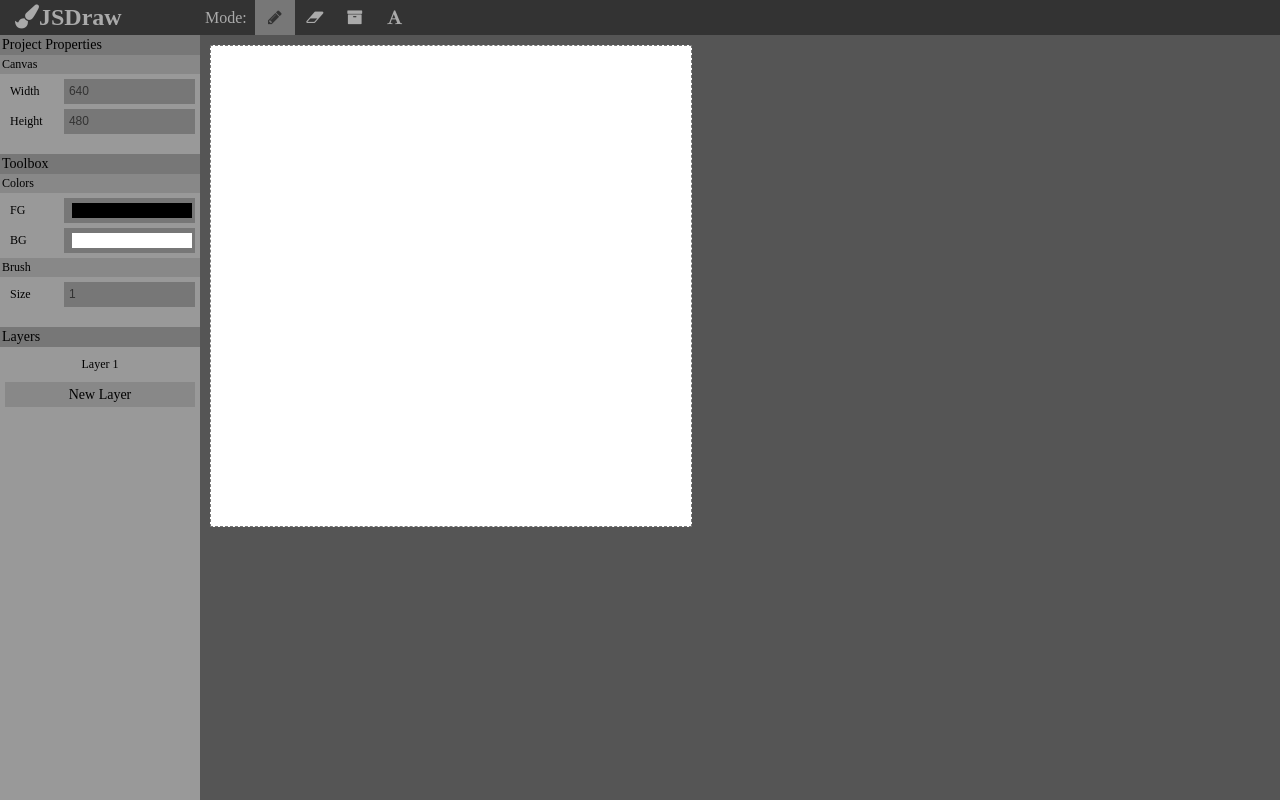
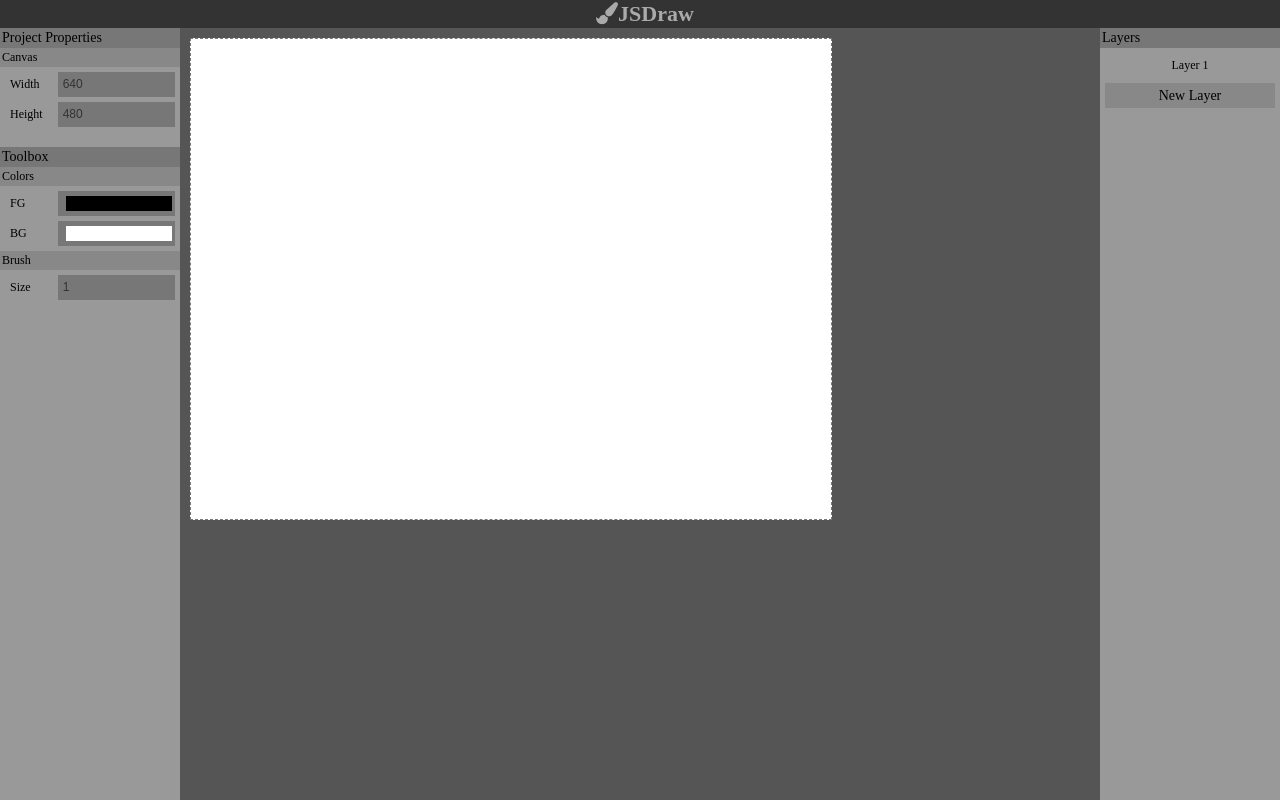
Before and after one commit to alex-milanov/jsdraw, a website: page src/jade/index.jade in a window 1280 px wide. Drawn offline with nearby package versions, Linux system fonts and the light colour scheme; files that its build step writes are made by us from their sources.

Commit message:
small fixes, right panel, fix drawing issue, initial layers - fixes #7

```diff
--- a/src/jade/index.jade
+++ b/src/jade/index.jade
@@ -14,25 +14,25 @@ html
 				//- 	data-toggle-ref=".left-panel",
 				//- 	data-toggle-class="opened"
 				//- )
-				.left-bar
-					| Mode: &nbsp;
-					a.obj-mode-option.selected(
-						data-option-param="mode",
-						data-option-value="pencil"
-					): i.fa.fa-pencil
-					a.obj-mode-option(
-						data-option-param="mode",
-						data-option-value="eraser"
-					): i.fa.fa-eraser
-					a.obj-mode-option(
-						data-option-param="mode",
-						data-option-value="fill"
-					): i.fa.fa-archive
-					a.obj-mode-option(
-						data-option-param="mode",
-						data-option-value="text"
-					): i.fa.fa-font
-			.left-panel.opened
+				//- .left-bar
+				//- 	| Mode: &nbsp;
+				//- 	a.obj-mode-option.selected(
+				//- 		data-option-param="mode",
+				//- 		data-option-value="pencil"
+				//- 	): i.fa.fa-pencil
+				//- 	a.obj-mode-option(
+				//- 		data-option-param="mode",
+				//- 		data-option-value="eraser"
+				//- 	): i.fa.fa-eraser
+				//- 	a.obj-mode-option(
+				//- 		data-option-param="mode",
+				//- 		data-option-value="fill"
+				//- 	): i.fa.fa-archive
+				//- 	a.obj-mode-option(
+				//- 		data-option-param="mode",
+				//- 		data-option-value="text"
+				//- 	): i.fa.fa-font
+			.left.panel.opened
 				.pane
 					.pane-title Project Properties
 					.pane-body
@@ -62,7 +62,9 @@ html
 								li
 									label Size
 									input(type="number", value=1)#brush-size
-
+			.viewport
+				.view
+			.right.panel.opened
 				.pane
 					.pane-title Layers
 					.pane-body
@@ -78,8 +80,6 @@ html
 							a.btn.new-mesh-trigger(
 								data-trigger-method="newMesh"
 							) New Layer
-			.viewport
-				canvas.canvas
 
 		//- lib
 		script(src="/lib/jquery/dist/jquery.js")
@@ -88,6 +88,6 @@ html
 		script(src="/js/gui/element.js")
 		script(src="/js/gui/panel.js")
 		script(src="/js/gui/toolbar.js")
-		script(src="/js/jsd/canvas.js")
+		script(src="/js/jsd/view.js")
 		//- app
 		script(src="js/main.js")
--- a/src/js/gui/element.js
+++ b/src/js/gui/element.js
@@ -5,16 +5,16 @@ if(typeof gui === "undefined"){ var gui = {}; }
 
 gui.Element = function(dom, context){
 
-	this._dom = dom;
-	this._context = (typeof context === 'undefined') ? this : context ;
+	this.dom = $(dom);
+	this.context = (typeof context === 'undefined') ? this : context ;
 
 };
 
 gui.Element.prototype.init = function(){
 
-	var context = this._context;
+	var context = this.context;
 
-	$(this._dom).on("click","a[class*='-toggle']",function(){
+	$(this.dom).on("click","a[class*='-toggle']",function(){
 		$(this).toggleClass("toggled");
 		var $toggleRef = $($(this).data("toggle-ref"));
 		var _toggleClass = $(this).data("toggle-class");
@@ -25,7 +25,7 @@ gui.Element.prototype.init = function(){
 		}
 	});
 
-	$(this._dom).on("click","a[class*='-trigger']",function(){
+	$(this.dom).on("click","a[class*='-trigger']",function(){
 		var _triggerMethod = $(this).data("trigger-method");
 		if(typeof context[_triggerMethod] !== "undefined"){
 			if($(this).data("trigger-id")){
@@ -36,7 +36,7 @@ gui.Element.prototype.init = function(){
 	});
 
 
-	$(this._dom).on("click","a[class*='-option']",function(_ev){
+	$(this.dom).on("click","a[class*='-option']",function(_ev){
 		$("a[class*='-option']").removeClass("selected");
 		$(this).addClass("selected");
 
--- a/src/js/jsd/canvas.js
+++ /dev/null
@@ -1,102 +0,0 @@
-
-if(typeof jsd === "undefined"){ jsd = {}; }
-
-
-jsd.Canvas = function(dom, context){
-	gui.Element.call(this, dom, context);
-
-	this.context = context;
-
-	this.canvas = $(dom)[0];
-	this.ctx = this.canvas.getContext("2d");
-
-	this.paths = [];
-	this.currentPath = [];
-
-};
-
-jsd.Canvas.prototype = Object.create( gui.Element );
-jsd.Canvas.prototype.constructor = jsd.Canvas;
-
-jsd.Canvas.prototype.init = function(){
-	gui.Element.prototype.init.call(this);
-
-	$(this.canvas).width(this.context.dimentions.width || 640);
-	$(this.canvas).width(this.context.dimentions.height || 480);
-
-	var painting = false;
-	var self = this;
-	$(this._dom).mousedown(function(e){
-		self.currentPath = [];
-		var mouseX = e.pageX - this.offsetLeft;
-		var mouseY = e.pageY - this.offsetTop;
-
-		painting = true;
-		self.currentPath.push([e.offsetX, e.offsetY]);
-	});
-
-	$(this._dom).mousemove(function(e){
-		if(painting){
-			self.currentPath.push([e.offsetX, e.offsetY]);
-		}
-	});
-
-	$(this._dom).mouseup(function(e){
-		painting = false;
-		self.paths.push({
-			points: self.currentPath,
-			color: self.context.colors.fg || "#000000",
-			brush: _.clone(self.context.brush)
-		});
-		self.currentPath = [];
-	});
-
-	$(this._dom).mouseleave(function(e){
-		painting = false;
-	});
-
-
-	this.refresh();
-
-}
-
-jsd.Canvas.prototype.refresh = function(){
-
-	var self = this;
-
-	$(this.canvas).width(this.context.dimentions.width || 640);
-	$(this.canvas).width(this.context.dimentions.height || 480);
-
-	this.canvas.width = $(this.canvas).width();
-	this.canvas.height = $(this.canvas).height();
-
-	this.ctx.clearRect(0, 0, this.ctx.canvas.width, this.ctx.canvas.height); // Clears the canvas
-
-	this.ctx.lineJoin = "round";
-
-	function drawPath(path){
-		console.log(path);
-		self.ctx.strokeStyle = path.color;
-		self.ctx.lineWidth = path.brush.size;
-		self.ctx.beginPath();
-		path.points.forEach(function(point, index){
-			if(index == 0)
-				return;
-			self.ctx.moveTo(path.points[index-1][0],path.points[index-1][1]);
-			self.ctx.lineTo(point[0], point[1]);
-			self.ctx.closePath();
-			self.ctx.stroke();
-		})
-	}
-
-	this.paths.forEach(drawPath)
-
-	if(this.currentPath.length>0)
-		drawPath({points:this.currentPath,color: this.context.colors.fg, brush: _.clone(this.context.brush)});
-
-	setTimeout( function(){
-		self.refresh();
-	},100);
-
-
-}
--- /dev/null
+++ b/src/js/jsd/view.js
@@ -0,0 +1,128 @@
+
+if(typeof jsd === "undefined"){ jsd = {}; }
+
+
+jsd.View = function(dom, context){
+	gui.Element.call(this, dom, context);
+
+	this.context = context;
+
+	this.layers = [];
+	this.focusedLayer = null;
+
+	this.newLayer();
+
+};
+
+jsd.View.prototype = Object.create( gui.Element );
+jsd.View.prototype.constructor = jsd.View;
+
+jsd.View.prototype.newLayer = function(duplocate){
+	var canvas = document.createElement('canvas');
+	canvas.zIndex = 100 + this.layers.length;
+	var layer = {
+		name:  "Layer "+this.layers.length,
+		canvas: canvas,
+		paths: []
+	}
+	this.layers.push(layer);
+	this.focusedLayer = this.layers.length-1;
+	$(this.dom)[0].appendChild(canvas);
+}
+
+jsd.View.prototype.init = function(){
+	gui.Element.prototype.init.call(this);
+
+	$(this.view).width(this.context.dimentions.width || 640);
+	$(this.view).width(this.context.dimentions.height || 480);
+
+	var painting = false;
+	var scope = this;
+
+	var currentPath = [];
+	var ctx = null
+
+	$(this.dom).mousedown(function(e){
+		currentPath = [];
+		painting = true;
+
+		var layer = scope.layers[0];
+
+		ctx = layer.canvas.getContext("2d");
+		ctx.lineJoin = "round";
+		ctx.strokeStyle = scope.context.colors.fg || "#000000",
+		ctx.lineWidth = scope.context.brush.size;
+		/*ctx.shadowBlur = 1;
+		ctx.shadowColor = 'rgb(0, 0, 0)';*/
+		ctx.beginPath();
+		ctx.moveTo(e.offsetX, e.offsetY);
+		currentPath.push([e.offsetX, e.offsetY]);
+	});
+
+	$(this.dom).mousemove(function(e){
+		if(painting){
+			ctx.lineTo(e.offsetX, e.offsetY);
+			ctx.stroke();
+			currentPath.push([e.offsetX, e.offsetY]);
+		}
+	});
+
+	$(this.dom).mouseup(function(e){
+		ctx.closePath();
+		ctx = null;
+		painting = false;
+		console.log(scope.layers);
+		scope.layers[scope.focusedLayer].paths.push({
+			points: currentPath,
+			color: scope.context.colors.fg || "#000000",
+			brush: _.clone(scope.context.brush)
+		});
+		currentPath = [];
+		scope.refresh();
+	});
+
+	$(this._dom).mouseleave(function(e){
+		painting = false;
+	});
+
+
+	this.refresh();
+
+}
+
+jsd.View.prototype.refresh = function(){
+
+	var scope = this;
+
+	$(this.dom).width(this.context.dimentions.width || 640);
+	$(this.dom).height(this.context.dimentions.height || 480);
+
+	function drawPath(ctx, path){
+		ctx.lineJoin = "round";
+		ctx.strokeStyle = path.color;
+		ctx.lineWidth = path.brush.size;
+		/*ctx.shadowBlur = 1;
+		ctx.shadowColor = 'rgb(0, 0, 0)';*/
+		ctx.beginPath();
+		path.points.forEach(function(point, index){
+			if(index == 0)
+				return;
+			ctx.moveTo(path.points[index-1][0],path.points[index-1][1]);
+			ctx.lineTo(point[0], point[1]);
+			ctx.stroke();
+		})
+		ctx.closePath();
+	}
+
+	this.layers.forEach(function(layer){
+		layer.canvas.width = $(scope.dom).width();
+		layer.canvas.height = $(scope.dom).height();
+		var ctx = layer.canvas.getContext("2d");
+		ctx.clearRect(0, 0, layer.canvas.width, layer.canvas.height); // Clears the canvas
+		layer.paths.forEach(function(path){
+			drawPath(ctx, path);
+		})
+	})
+
+
+}
--- a/src/js/main.js
+++ b/src/js/main.js
@@ -17,10 +17,10 @@ var context = {
 	}
 }
 
-var canvas = new jsd.Canvas("canvas.canvas", context);
+var view = new jsd.View(".viewport .view", context);
 
 $(document).ready(function(){
-	canvas.init();
+	view.init();
 
 	$("#canvas-width").change(function(){
 		context.dimentions.width = $(this).val();
--- a/src/sass/inc/_vars.scss
+++ b/src/sass/inc/_vars.scss
@@ -1,5 +1,5 @@
 $jsd-text-font: "Open Sans" Helvetica Arial sans-serif;
 $jsd-logo-font: "Courgette" Helvetica Arial sans-serif;
-$jsd-toolbar-height: 35px;
-$jsd-panel-width: 200px;
+$jsd-toolbar-height: 28px;
+$jsd-panel-width: 180px;
 $jsd-object-pane-height: 200px;
--- a/src/sass/inc/gui/_left-panel.scss
+++ b/src/sass/inc/gui/_panel.scss
@@ -1,19 +1,24 @@
 .gui {
-	.left-panel {
+	.panel {
 		background: #999;
 		color: #000;
 		position: absolute;
 		top: $jsd-toolbar-height;
-		left: 0px;
 		bottom: 0px;
 		width: 0px;
 		padding: 0px 0px;
+		&.left {
+			left:0px
+		}
+		&.right {
+			right:0px
+		}
 		&.opened {
 			width: $jsd-panel-width;
-			& + .viewport {
+			/* & + .viewport {
 				left: $jsd-panel-width;
 				border-left-width:0px;
-			}
+			} */
 		}
 		a.btn {
 			padding: 0px;
--- a/src/sass/inc/gui/_toolbar.scss
+++ b/src/sass/inc/gui/_toolbar.scss
@@ -17,10 +17,12 @@
 			top: 0px;
 		}
 		.logo {
-			font-size: 24px;
+			font-size: 22px;
 			font-family: $jsd-logo-font;
 			font-weight: bold;
-			left: 10px;
+			left: 0px;
+			text-align: center;
+			width: 100%;
 		}
 		a {
 			min-width: 30px;
--- a/src/sass/inc/gui/_viewport.scss
+++ b/src/sass/inc/gui/_viewport.scss
@@ -3,15 +3,15 @@
 		position: absolute;
 		top: $jsd-toolbar-height;
 		bottom: 0px;
-		right: 0px;
-		left: 0px;
+		right: $jsd-panel-width;
+		left: $jsd-panel-width;
 		background: #555;
 		-webkit-touch-callout: none;
 		-webkit-user-select: none;
 		-khtml-user-select: none;
 		-moz-user-select: none;
 		-ms-user-select: none;
-		.canvas {
+		.view {
 			position: absolute;
 			top: 10px;
 			left: 10px;
@@ -29,6 +29,16 @@
 				border-width: 0px;
 				z-index: 99;
 			}
+			canvas {
+				width: 100%;
+				height: 100%;
+				&.drawing {
+					z-index: 100;
+				}
+				&.inderaction {
+					z-index: 101;
+				}
+			}
 		}
 	}
 }
--- a/src/sass/style.scss
+++ b/src/sass/style.scss
@@ -4,5 +4,5 @@
 @import "inc/common.scss";
 
 @import "inc/gui/toolbar.scss";
-@import "inc/gui/left-panel.scss";
+@import "inc/gui/panel.scss";
 @import "inc/gui/viewport.scss";
```
